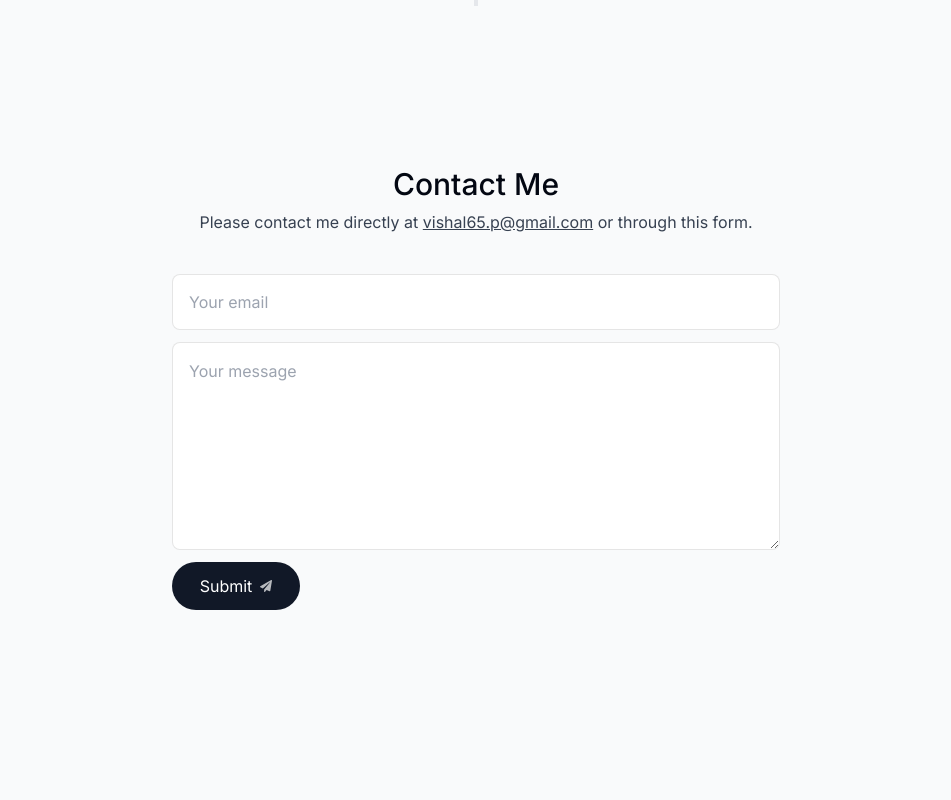
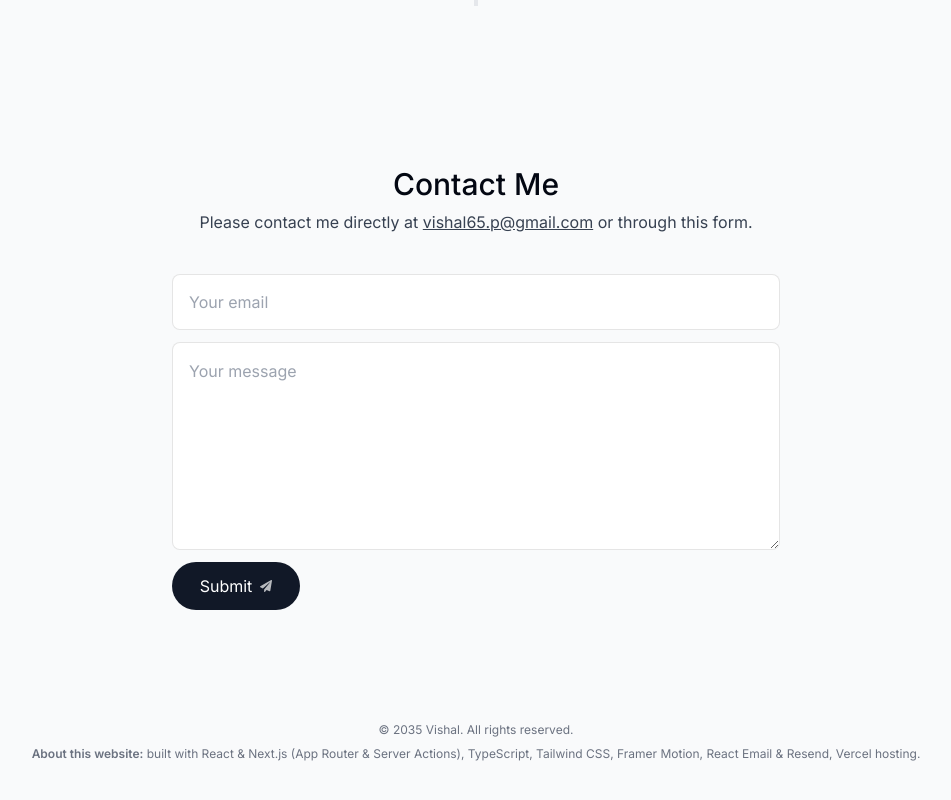
Before and after one commit to vishalp-65/next_portfolio, a Next.js app: page / in a window 1280 px wide. Shown: the part 3653-4453 px from the top of the page, without its empty margins (164-1115 px from the left). Before the commit the page ends 4375 px from the top, so only its background shows below. Built offline with nearby package versions, Linux system fonts and the light colour scheme.

Commit message:
added footer

```diff
--- a/app/layout.tsx
+++ b/app/layout.tsx
@@ -5,6 +5,7 @@ import Header from "@/components/header";
 import ActiveSectionContextProvider from "@/context/active-section-context";
 import ThemeContextProvider from "@/context/theme-context";
 import { Toaster } from "react-hot-toast";
+import Footer from "@/components/footer";
 
 const inter = Inter({ subsets: ["latin"] });
 
@@ -40,6 +41,7 @@ export default function RootLayout({
                     <ActiveSectionContextProvider>
                         <Header />
                         {children}
+                        <Footer />
                         <Toaster />
                     </ActiveSectionContextProvider>
                 </ThemeContextProvider>
--- /dev/null
+++ b/components/footer.tsx
@@ -0,0 +1,17 @@
+import React from "react";
+
+export default function Footer() {
+    return (
+        <footer className="mb-10 px-4 text-center text-gray-500">
+            <small className="mb-2 block text-xs">
+                &copy; 2035 Vishal. All rights reserved.
+            </small>
+            <p className="text-xs">
+                <span className="font-semibold">About this website:</span> built
+                with React & Next.js (App Router & Server Actions), TypeScript,
+                Tailwind CSS, Framer Motion, React Email & Resend, Vercel
+                hosting.
+            </p>
+        </footer>
+    );
+}
```
